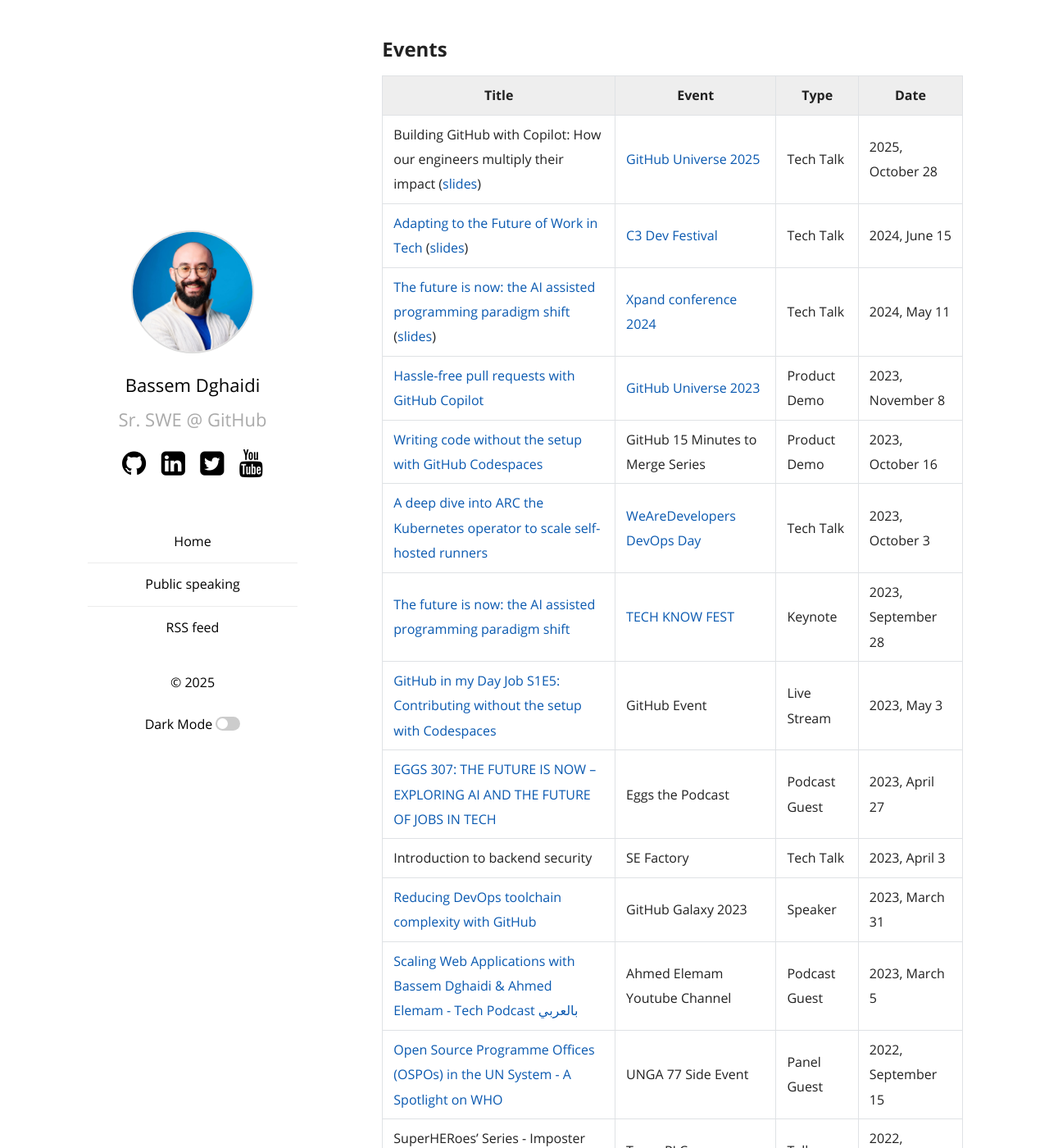
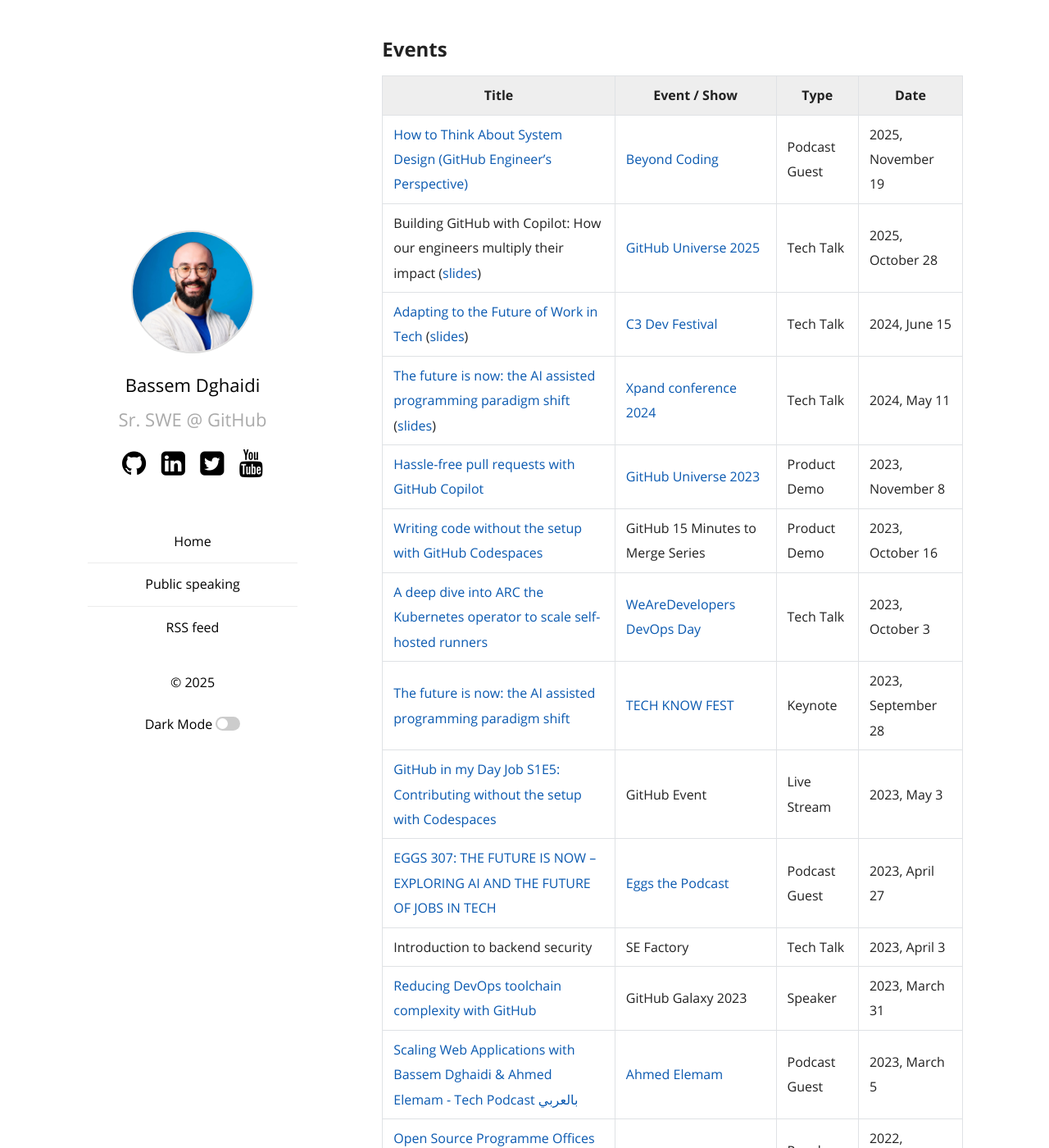
Before and after one commit to Link-/pblog, a Jekyll site: the page built from public_speaking.md, in a window 1280 px wide and 1400 px high. Shown: the whole window at 82% size. Built offline with Jekyll 4.4.1, drawn with Linux system fonts in a browser that asks for light colours; some of the changed text lies outside the part shown.

Commit message:
Update event titles and links in public speaking list

```diff
--- a/public_speaking.md
+++ b/public_speaking.md
@@ -8,8 +8,9 @@
 
 ## Events
 
-| Title                                                                                                                                                                                                                                  | Event                                                                                       | Type          | Date               |
+| Title                                                                                                                                                                                                                                  | Event / Show                                                                                       | Type          | Date               |
 | -------------------------------------------------------------------------------------------------------------------------------------------------------------------------------------------------------------------------------------- | ------------------------------------------------------------------------------------------- | ------------- | ------------------ |
+| [How to Think About System Design (GitHub Engineer's Perspective)](https://www.youtube.com/watch?v=LeUUxLRdvho) | [Beyond Coding](https://www.youtube.com/channel/UCdMz6KKEDW_1Qqas-ya7S6w) | Podcast Guest | 2025, November 19 |
 | Building GitHub with Copilot: How our engineers multiply their impact ([slides](/assets/static/2025/10/BLD1224_BDghaidi.pdf))                                                                                                         | [GitHub Universe 2025](https://reg.githubuniverse.com/flow/github/universe25/attendee-portal/page/sessioncatalog/session/1745955579054001q1vr)                                                      | Tech Talk     | 2025, October 28      |
 | [Adapting to the Future of Work in Tech](https://youtu.be/Uzb61s9eyf0?si=QW8HBcJcyimqpGWV) ([slides](/assets/static/2024/05/The-future-of-software-engineering_2024.pdf))                                                              | [C3 Dev Festival](https://c3fest.com/)                                                      | Tech Talk     | 2024, June 15      |
 | [The future is now: the AI assisted programming paradigm shift](https://www.youtube.com/watch?v=AFNskUcyTGU) ([slides](/assets/static/2024/05/The-future-of-software-engineering_2024.pdf))                                            | [Xpand conference 2024](https://www.xpandconf.com/)                                         | Tech Talk     | 2024, May 11       |
@@ -18,15 +19,15 @@
 | [A deep dive into ARC the Kubernetes operator to scale self-hosted runners](https://www.youtube.com/live/MZg9sY_NQ_U?si=Vv1LZ5Qx85dNgRDH)                                                                                              | [WeAreDevelopers DevOps Day](https://www.wearedevelopers.com/event/devops-day-october-2023) | Tech Talk     | 2023, October 3    |
 | [The future is now: the AI assisted programming paradigm shift](https://www.linkedin.com/feed/update/urn:li:activity:7117418708699869184/)                                                                                             | [TECH KNOW FEST](https://www.thenextgen.nl/events/techknowfest)                             | Keynote       | 2023, September 28 |
 | [GitHub in my Day Job S1E5: Contributing without the setup with Codespaces](https://www.youtube.com/watch?v=mBsvSFbcujg)                                                                                                               | GitHub Event                                                                                | Live Stream   | 2023, May 3        |
-| [EGGS 307: THE FUTURE IS NOW – EXPLORING AI AND THE FUTURE OF JOBS IN TECH](https://www.eggscast.com/photos/eggs-307-the-future-is-now-exploring-ai-and-the-future-of-jobs-in-tech-with-bassem-dghaidi)                                | Eggs the Podcast                                                                            | Podcast Guest | 2023, April 27     |
+| [EGGS 307: THE FUTURE IS NOW – EXPLORING AI AND THE FUTURE OF JOBS IN TECH](https://www.youtube.com/watch?v=y4SLyprvO2I)                                | [Eggs the Podcast](https://www.youtube.com/@EggsThePodcast)                                                                            | Podcast Guest | 2023, April 27     |
 | Introduction to backend security                                                                                                                                                                                                       | SE Factory                                                                                  | Tech Talk     | 2023, April 3      |
 | [Reducing DevOps toolchain complexity with GitHub](https://youtu.be/o2QgGM-kgmY)                                                                                                                                                       | GitHub Galaxy 2023                                                                          | Speaker       | 2023, March 31     |
-| [Scaling Web Applications with Bassem Dghaidi & Ahmed Elemam - Tech Podcast بالعربي](https://www.youtube.com/watch?v=mN8l4Zuy8e8)                                                                                                      | Ahmed Elemam Youtube Channel                                                                | Podcast Guest | 2023, March 5      |
+| [Scaling Web Applications with Bassem Dghaidi & Ahmed Elemam - Tech Podcast بالعربي](https://www.youtube.com/watch?v=mN8l4Zuy8e8)                                                                                                        | [Ahmed Elemam](https://www.youtube.com/@ahmdelemam)                                                                 | Podcast Guest | 2023, March 5      |
 | [Open Source Programme Offices (OSPOs) in the UN System - A Spotlight on WHO](https://youtu.be/mf5tUbhi9Q4)                                                                                                                            | UNGA 77 Side Event                                                                          | Panel Guest   | 2022, September 15 |
 | SuperHERoes’ Series - Imposter Syndrome                                                                                                                                                                                                | Tesco PLC                                                                                   | Talk          | 2022, September 6  |
 | [Designing Software Solutions That Scale](https://youtu.be/5H8pY99yLTw)                                                                                                                                                                | SE Factory                                                                                  | Tech Talk     | 2022, February 1   |
 | [Developer productivity and a sneak peek into the future of software development](https://slackcommunity.com/events/details/slack-amsterdam-presents-developer-productivity-and-a-sneak-peek-into-the-future-of-software-development/) | Slack Communities                                                                           | Panel Guest   | 2021, November 10  |
-| [GitHub Copilot and other topics (in Arabic)](https://www.youtube.com/watch?v=MqLfkH9ehjQ)                                                                                                                                             | Mohamed Elsherif Youtube Channel                                                            | Podcast Guest | 2021, October 30   |
+| [GitHub Copilot and other topics (in Arabic)](https://www.youtube.com/watch?v=MqLfkH9ehjQ)                                                                                                                                             | [Mohamed Elsherif @bashmohandes](https://www.youtube.com/@bashmohandes)                                                             | Podcast Guest | 2021, October 30   |
 | [Developer productivity methods and tools](https://jobstack.talentsarena.net/)                                                                                                                                                         | Jobstack                                                                                    | Panel Guest   | 2021, August 28    |
 | [CI/CD with GitHub Actions (in Arabic)](https://www.youtube.com/watch?v=CYj3eoQu1FM)                                                                                                                                                   | عقلية مبرمج                                                                                 | Podcast Guest | 2021, July 11      |
 | [Unlocking the secret to developer productivity](https://infocus.github.com/sessions/unlocking-the-secret-to-developer-productivity/)                                                                                                  | GitHub Infocus 2022                                                                         | Host          | 2021, February 24  |
```
